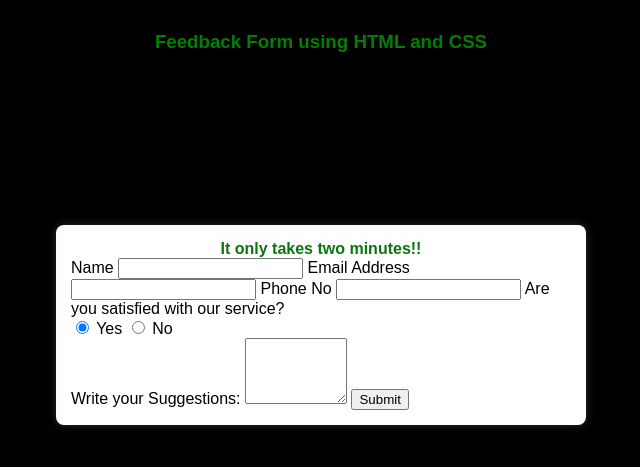
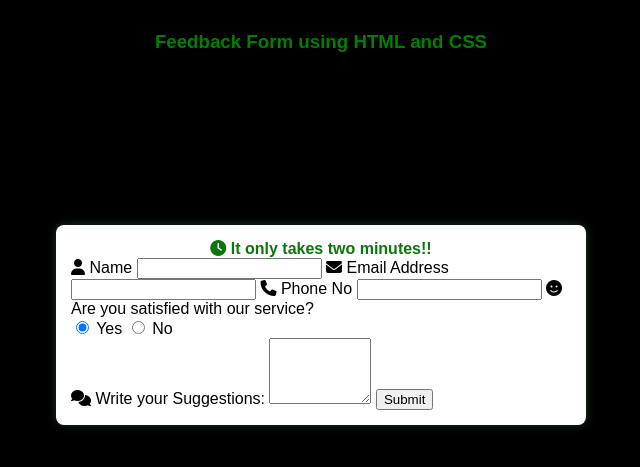
Before and after one commit to 23013726/devasc-team-1, a Flask app: page / in a window 1280 px wide. Shown: the part 298-765 px from the top of the page, without its empty margins (319-959 px from the left). Run offline with Flask 3, Linux system fonts and the light colour scheme.

Commit message:
Update by Henry

```diff
--- a/tempdir/templates/index.html
+++ b/tempdir/templates/index.html
@@ -1,10 +1,12 @@
 <!DOCTYPE html>
+
 <html lang="en">
 
 <head>
     <meta charset="UTF-8">
     <meta name="viewport" content="width=device-width,initial-scale=1.0">
     <title>Responsive Form Card</title>
+    <link rel="stylesheet" href="https://cdnjs.cloudflare.com/ajax/libs/font-awesome/6.5.1/css/all.min.css">
     <link rel="stylesheet" href="styles.css">
 </head>
 
```
